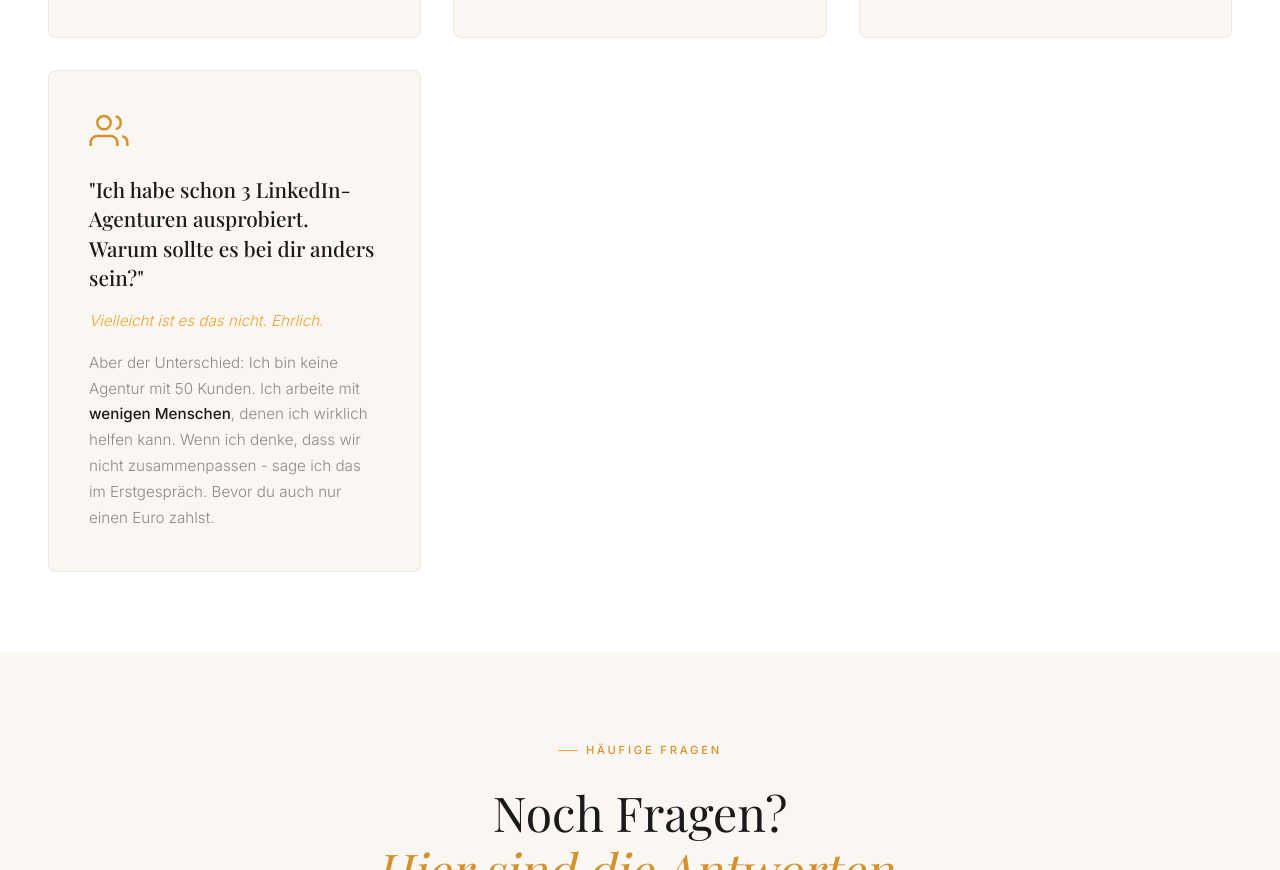
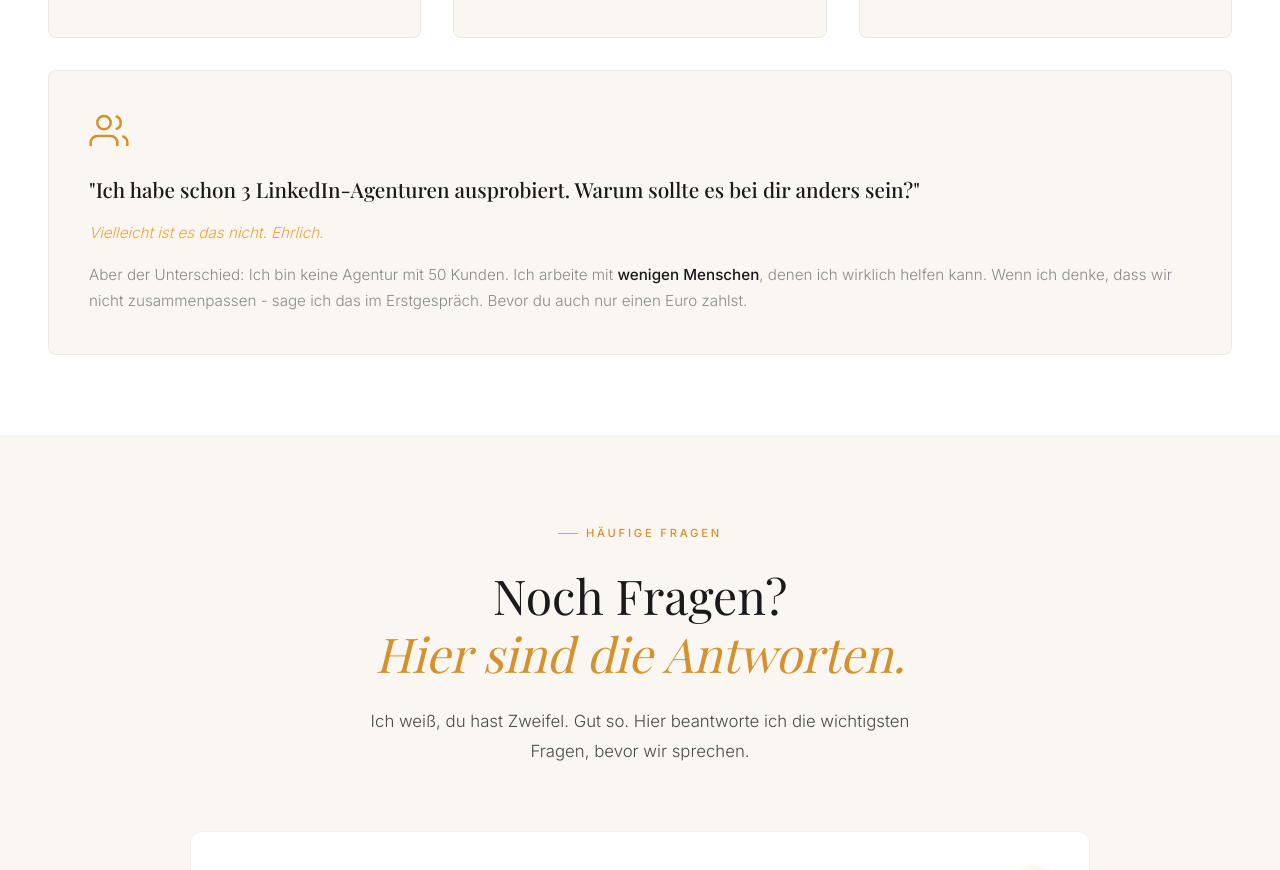
Before and after one commit to trieu-hi-bit/high-visibility-website, a plain HTML site: page index.html in a window 1280 px wide. Shown: the part 9680-10550 px from the top of the page. Drawn offline with nearby package versions, Linux system fonts and the light colour scheme; a script that the page names is missing; a web font is replaced by a local one.

Commit message:
Desktop: make last objection card full-width for better layout balance

```diff
--- a/index.html
+++ b/index.html
@@ -1371,6 +1371,12 @@
             overflow: hidden;
         }
 
+        @media (min-width: 1024px) {
+            .objection-card-full {
+                grid-column: 1 / -1;
+            }
+        }
+
         .objection-card::before {
             content: '';
             position: absolute;
@@ -2702,7 +2708,7 @@
                     <p class="objection-answer">Wir arbeiten nur zusammen, wenn dein ICP klar definiert ist und du bereit bist, die Strategie umzusetzen. <strong>Keine leeren Versprechen</strong> - aber wenn du mitmachst, siehst du Ergebnisse. Positionierung + Konsistenz = Sichtbarkeit.</p>
                 </div>
 
-                <div class="objection-card reveal reveal-delay-7">
+                <div class="objection-card objection-card-full reveal reveal-delay-7">
                     <div class="objection-icon">
                         <svg viewBox="0 0 24 24" fill="none" stroke="currentColor" stroke-width="1.5">
                             <path d="M17 21v-2a4 4 0 0 0-4-4H5a4 4 0 0 0-4 4v2"/>
```
